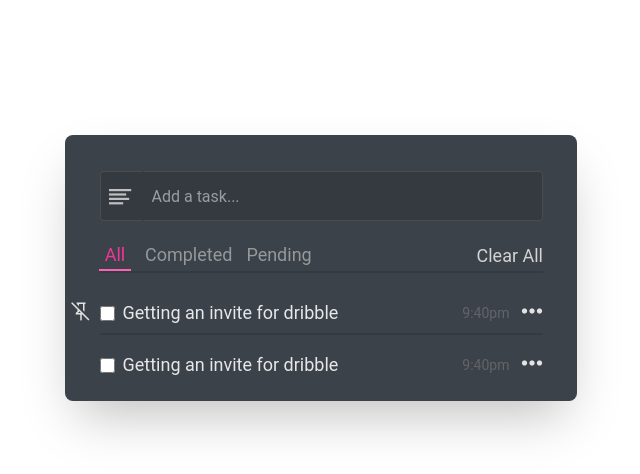
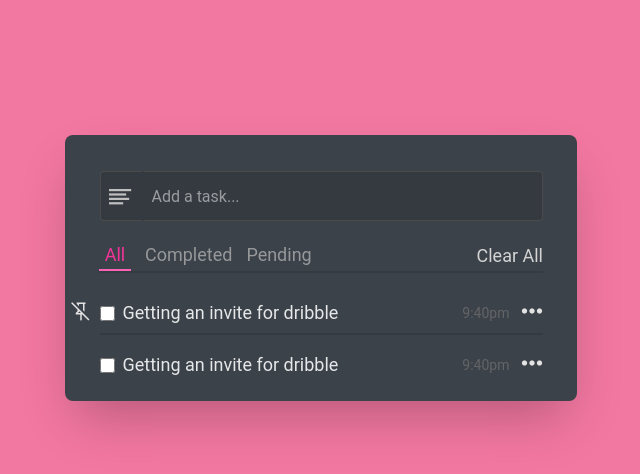
Before and after one commit to munachi821/Modern-todo-manager, a website: page src/index.html in a window 1280 px wide. Shown: the whole page, without its empty margins (319-959 px from the left). Drawn offline with Linux system fonts and the light colour scheme.

```diff
--- a/src/index.html
+++ b/src/index.html
@@ -8,8 +8,8 @@
     <title>Modern todo-list app</title>
   </head>
   <body
-    class="w-screen h-screen overflow-hidden bg-center bg-cover font-[roboto]"
-    style="background: url('todo-list-bg.png') relative"
+    class="w-screen h-screen overflow-hidden bg-center bg-cover font-[roboto] relative"
+    style="background: url('todo-list-bg.png')"
   >
     <div
       id="todo-container"
```
